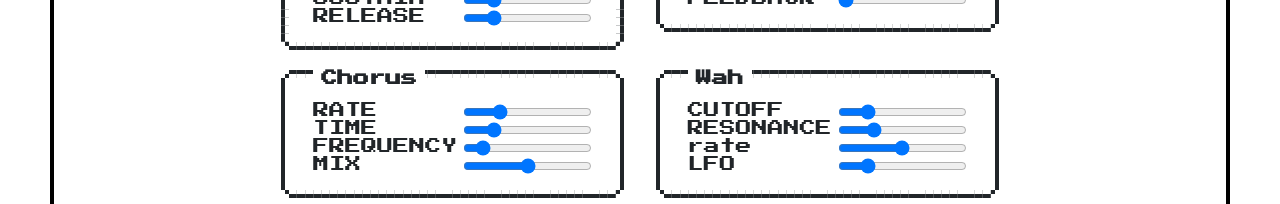
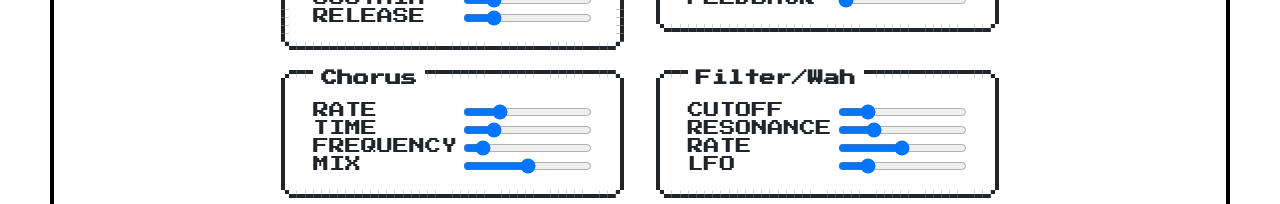
Before and after one commit to yyyysk/rct_synth, a React (Create React App) app: page / in a window 1280 px wide. Shown: the part 231-435 px from the top of the page. Built offline with nearby package versions, Linux system fonts and the light colour scheme.

Commit message:
微調整

```diff
--- a/src/components/Wah.js
+++ b/src/components/Wah.js
@@ -9,7 +9,7 @@ class Wah extends React.Component {
 	render() {
 		return(
 			<div className="nes-container with-title is-rounded manipulate__node">
-				<h3 className="title">Wah</h3>
+				<h3 className="title">Filter/Wah</h3>
 				<div>
 					<label className="range-label" htmlFor="cutoff">CUTOFF</label>
 					<input
@@ -35,7 +35,7 @@ class Wah extends React.Component {
 						onChange={e => this.onRangeChange(e)} />
 				</div>
 				<div>
-					<label className="range-label" htmlFor="wahRate">rate</label>
+					<label className="range-label" htmlFor="wahRate">RATE</label>
 					<input
 						id="wahRate"
 						name="rate"
```
